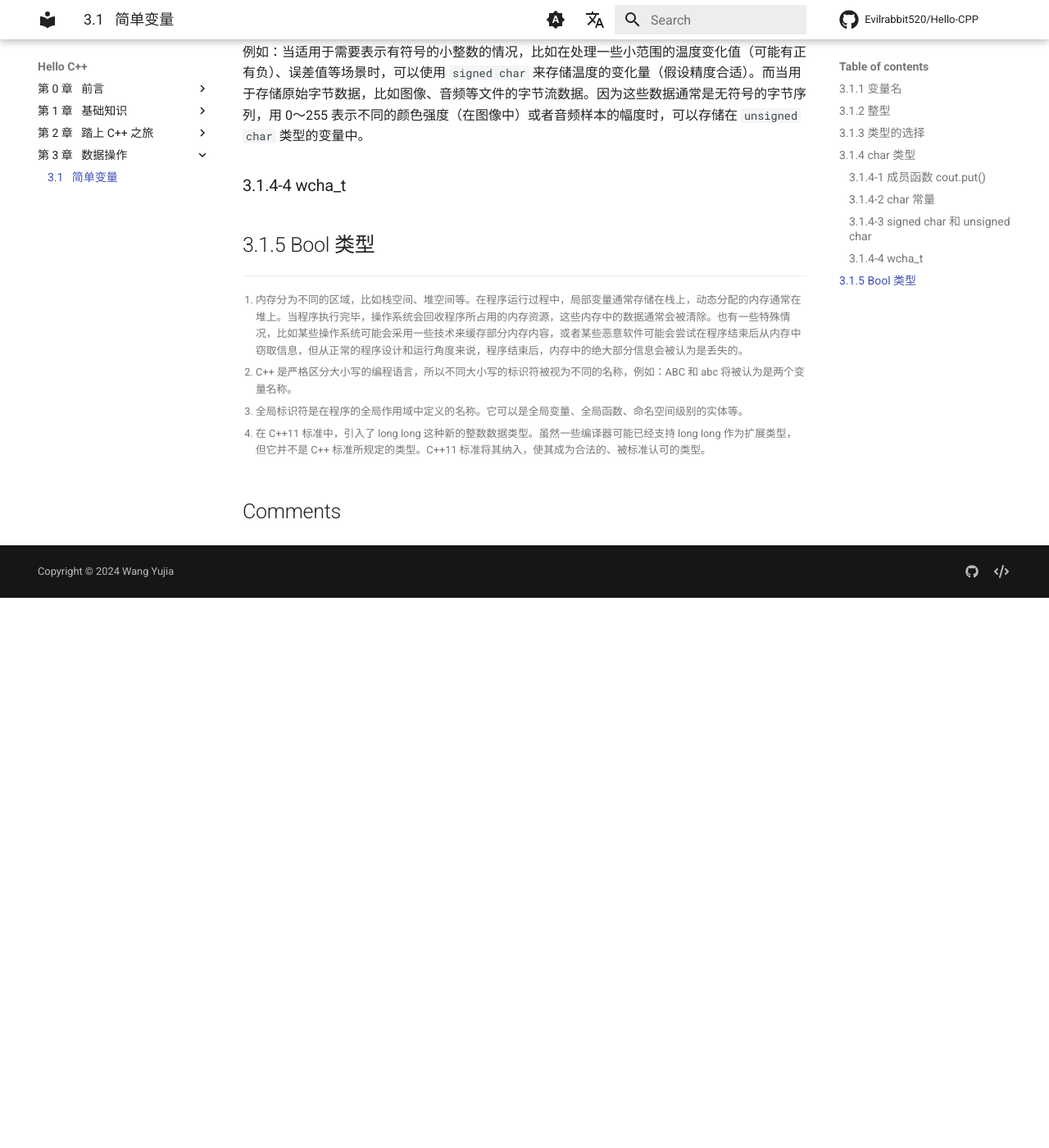
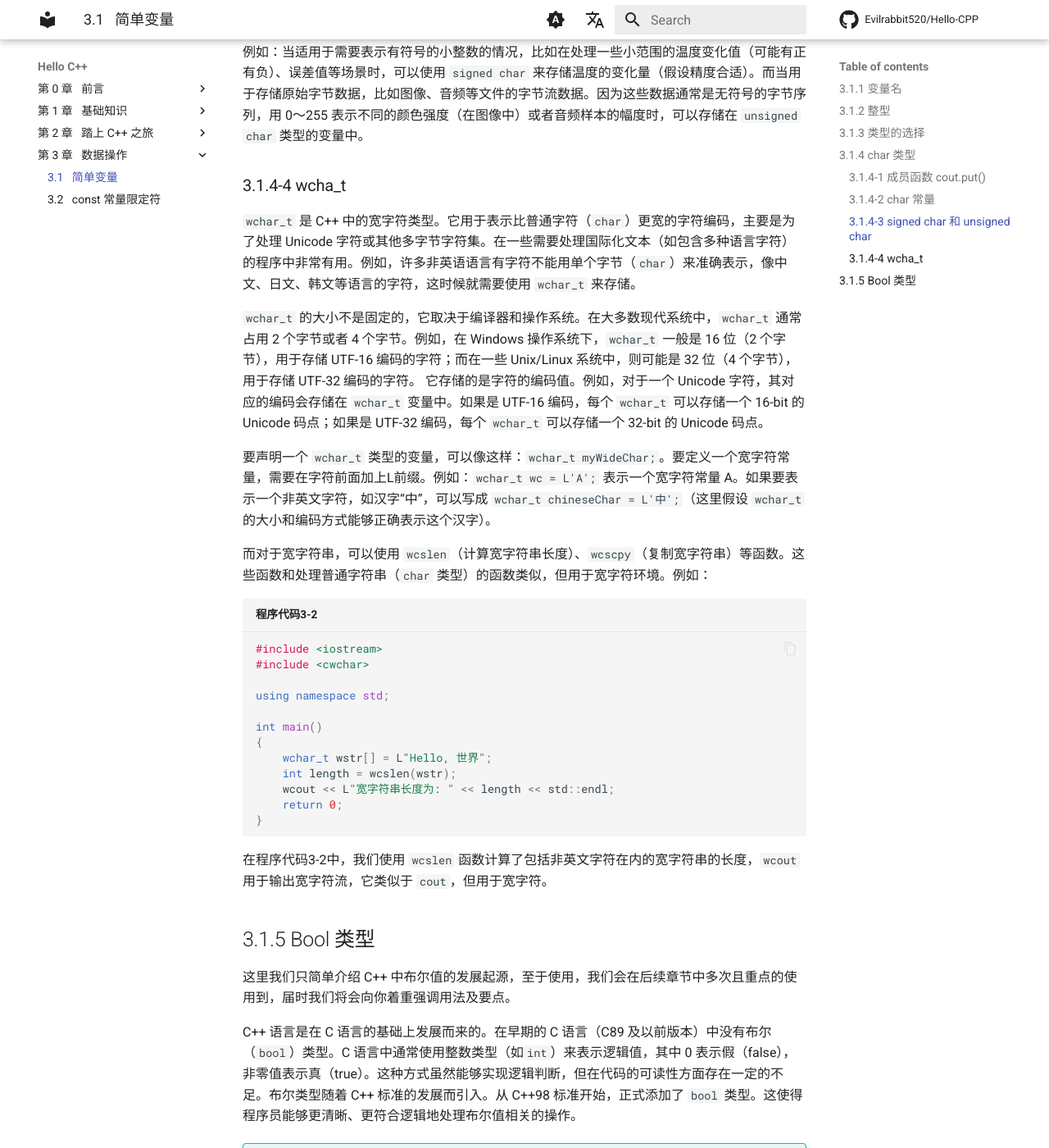
Before and after one commit to Evilrabbit520/Hello-CPP, an MkDocs documentation site: the page built from docs/DataOperation/simpleVariables.md, in a window 1280 px wide and 1400 px high, scrolled down 8596 px. Shown: the whole window at 82% size. Built offline with MkDocs 1.6.1 and Material for MkDocs 9.7.7, drawn with Linux system fonts in a browser that asks for light colours; comment, search, counter and statistics services are not loaded; before the commit the page ends 9325 px from its top, so only the background shows below that; some of the changed text lies outside the part shown.

Commit message:
Supplement 3.1 and add a new section Constant Qualifiers.

````diff
--- a/docs/DataOperation/simpleVariables.md
+++ b/docs/DataOperation/simpleVariables.md
@@ -331,7 +331,7 @@ int main()
 }
 ```
 
-程序代码3-1使用了 `char` 类型，我们输入了某一个字符(这里假定我们输入字符 'E' )，程序将会输出：
+程序代码3-1使用了 `char` 类型，我们输入了某一个字符（这里假定我们输入字符 'E'），程序将会输出：
 
 ``` text
 Please enter a character: E
@@ -351,7 +351,7 @@ The character that is the decimal value of the input character plus one: F
 
 `cout.put()` 函数是一个重要的 C++ 面向对象(OOP)概念 —— **成员函数**。
 
-这部分我们会在后续章节类和对象中为大家详细讲解，这里只做点睛之笔。类定义了如何表示和控制数据，成员函数归类所有。例如类 `ostream` 中有一个叫做 `put()` 的函数，用于输出字符，但类只能通过特定对象(这里是 `cout` 对象)来使用成员函数。要通过对象 `cout` 来使用成员函数，就必须使用点来将对象名和成员函数所连接。这个点(更准确叫句点)被称为**成员操作符**。而 `cout.put()` 的意思是通过类对象 `cout` 访问(或使用) 成员 `put()` 函数。如本段开头所说，我们会在后续章节详细介绍这一点，现在我们接触过的类只有 istream/ostream(iostream)，现在你可以通过使用他们的成员函数来熟悉这一概念。
+这部分我们会在后续章节类和对象中为大家详细讲解，这里只做点睛之笔。类定义了如何表示和控制数据，成员函数归类所有。例如类 `ostream` 中有一个叫做 `put()` 的函数，用于输出字符，但类只能通过特定对象（这里是 `cout` 对象）来使用成员函数。要通过对象 `cout` 来使用成员函数，就必须使用点来将对象名和成员函数所连接。这个点（更准确叫句点）被称为**成员操作符**。而 `cout.put()` 的意思是通过类对象 `cout` 访问（或使用）成员 `put()` 函数。如本段开头所说，我们会在后续章节详细介绍这一点，现在我们接触过的类只有 istream/ostream（iostream），现在你可以通过使用他们的成员函数来熟悉这一概念。
 
 ### 3.1.4-2 char 常量
 
@@ -409,7 +409,43 @@ World   "Here" we are
 
 ### 3.1.4-4 wcha_t
 
+`wchar_t` 是 C++ 中的宽字符类型。它用于表示比普通字符（`char`）更宽的字符编码，主要是为了处理 Unicode 字符或其他多字节字符集。在一些需要处理国际化文本（如包含多种语言字符）的程序中非常有用。例如，许多非英语语言有字符不能用单个字节（`char`）来准确表示，像中文、日文、韩文等语言的字符，这时候就需要使用 `wchar_t` 来存储。
+
+`wchar_t` 的大小不是固定的，它取决于编译器和操作系统。在大多数现代系统中，`wchar_t` 通常占用 2 个字节或者 4 个字节。例如，在 Windows 操作系统下，`wchar_t` 一般是 16 位（2 个字节），用于存储 UTF-16 编码的字符；而在一些 Unix/Linux 系统中，则可能是 32 位（4 个字节），用于存储 UTF-32 编码的字符。
+它存储的是字符的编码值。例如，对于一个 Unicode 字符，其对应的编码会存储在 `wchar_t` 变量中。如果是 UTF-16 编码，每个 `wchar_t` 可以存储一个 16-bit 的 Unicode 码点；如果是 UTF-32 编码，每个 `wchar_t` 可以存储一个 32-bit 的 Unicode 码点。
+
+要声明一个 `wchar_t` 类型的变量，可以像这样：`wchar_t myWideChar;`。要定义一个宽字符常量，需要在字符前面加上L前缀。例如：`wchar_t wc = L'A';` 表示一个宽字符常量 A。如果要表示一个非英文字符，如汉字“中”，可以写成 `wchar_t chineseChar = L'中';`（这里假设 `wchar_t` 的大小和编码方式能够正确表示这个汉字）。
+
+而对于宽字符串，可以使用 `wcslen`（计算宽字符串长度）、`wcscpy`（复制宽字符串）等函数。这些函数和处理普通字符串（`char` 类型）的函数类似，但用于宽字符环境。例如：
+
+
+``` C++ title="程序代码3-2"
+#include <iostream>
+#include <cwchar>
+
+using namespace std;
+
+int main()
+{
+    wchar_t wstr[] = L"Hello, 世界";
+    int length = wcslen(wstr);
+    wcout << L"宽字符串长度为: " << length << std::endl;
+    return 0;
+}
+```
+
+在程序代码3-2中，我们使用 `wcslen` 函数计算了包括非英文字符在内的宽字符串的长度，`wcout` 用于输出宽字符流，它类似于 `cout`，但用于宽字符。
+
 ## 3.1.5 Bool 类型
+
+这里我们只简单介绍 C++ 中布尔值的发展起源，至于使用，我们会在后续章节中多次且重点的使用到，届时我们将会向你着重强调用法及要点。
+
+C++ 语言是在 C 语言的基础上发展而来的。在早期的 C 语言（C89 及以前版本）中没有布尔（`bool`）类型。C 语言中通常使用整数类型（如`int`）来表示逻辑值，其中 0 表示假（false），非零值表示真（true）。这种方式虽然能够实现逻辑判断，但在代码的可读性方面存在一定的不足。布尔类型随着 C++ 标准的发展而引入。从 C++98 标准开始，正式添加了 `bool` 类型。这使得程序员能够更清晰、更符合逻辑地处理布尔值相关的操作。
+
+!!! Tip "提示"
+
+    任何数值和指针都可以被隐式转换为布尔值。任何非零值都被转换为 true，任何零值将会被转换为 false。
+
 
 
 
--- a/mkdocs.yml
+++ b/mkdocs.yml
@@ -119,3 +119,4 @@ nav:
     # [icon: material/book-open-outline]
     - DataOperation/index.md
     - 3.1 &nbsp; 简单变量: DataOperation/simpleVariables.md
+    - 3.2 &nbsp; const 常量限定符: DataOperation/constantQualifier.md
````
Also changed, not shown: docs/DataOperation/constantQualifier.md (added, +20 -0 lines), 1 other file.
